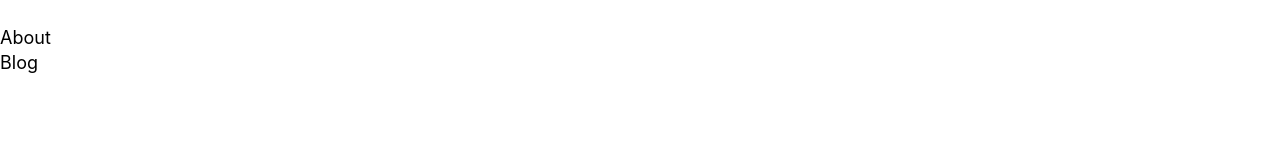
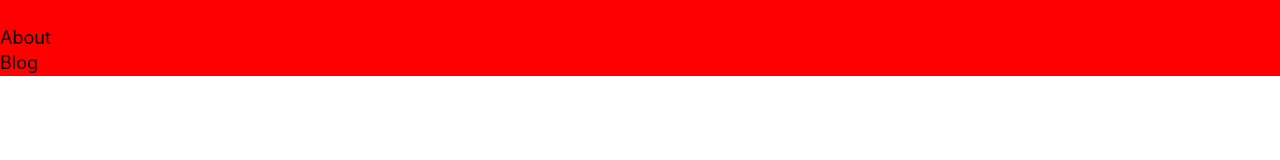
Before and after one commit to droopydev/fem-challenge, a Gatsby site in the folder packages/apps/main-app/: page / in a window 1280 px wide. Built offline with nearby package versions, Linux system fonts and the light colour scheme; Gatsby itself is replaced by a stand-in of ours.

Commit message:
create Navbar CSS Modules

```diff
--- a/packages/apps/main-app/src/components/Navbar.js
+++ b/packages/apps/main-app/src/components/Navbar.js
@@ -1,8 +1,9 @@
 import * as React from 'react';
+import * as navbarStyles from './Navbar.module.css';
 
 export const Navbar = () => {
     return (
-        <header>
+        <header className={navbarStyles.navbar}>
             <div>
                 <img></img>
             </div>
--- /dev/null
+++ b/packages/apps/main-app/src/components/Navbar.module.css
@@ -0,0 +1,3 @@
+header {
+    background-color: red;
+}
```
Also changed, not shown: packages/apps/main-app/src/styles/typograhy.css (added).
